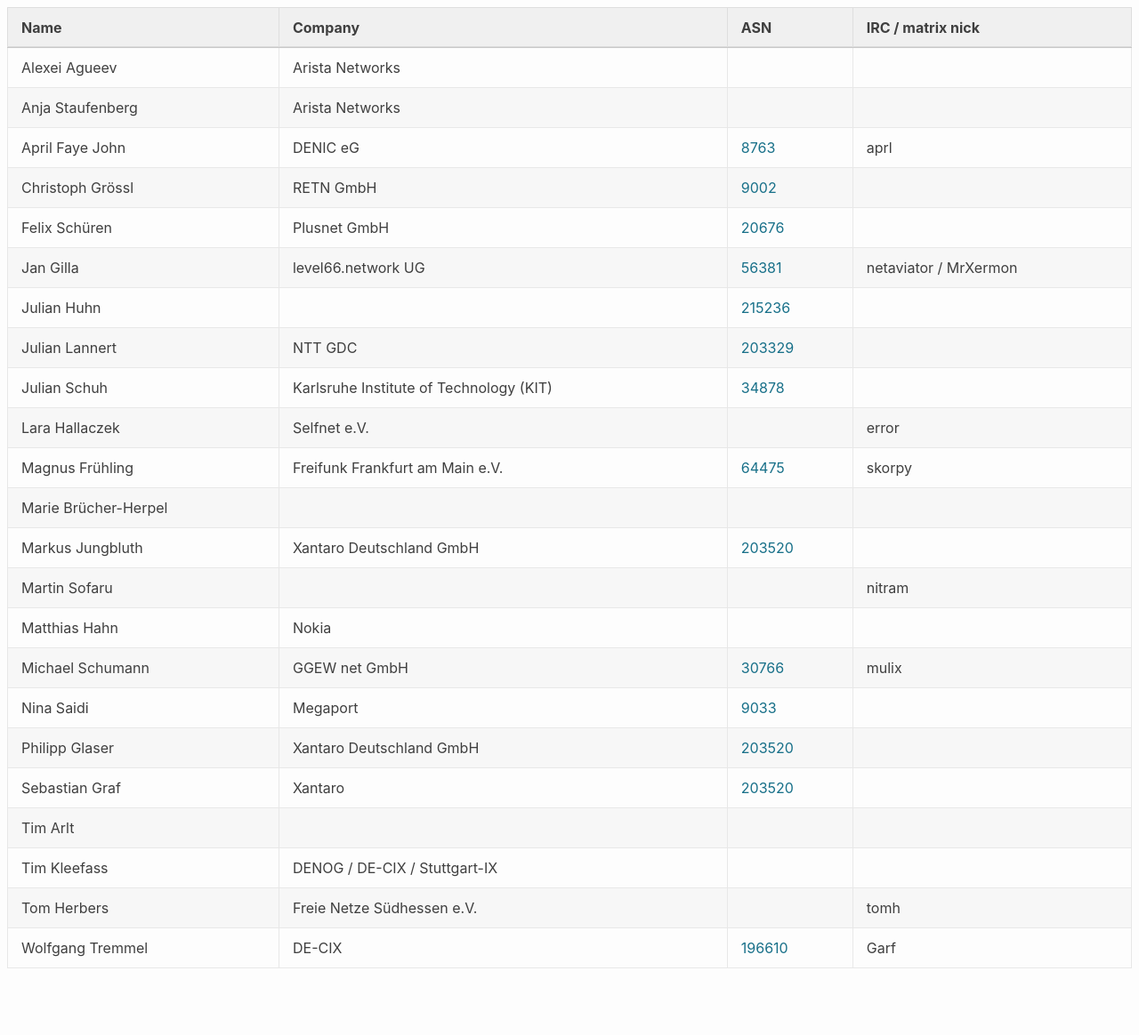
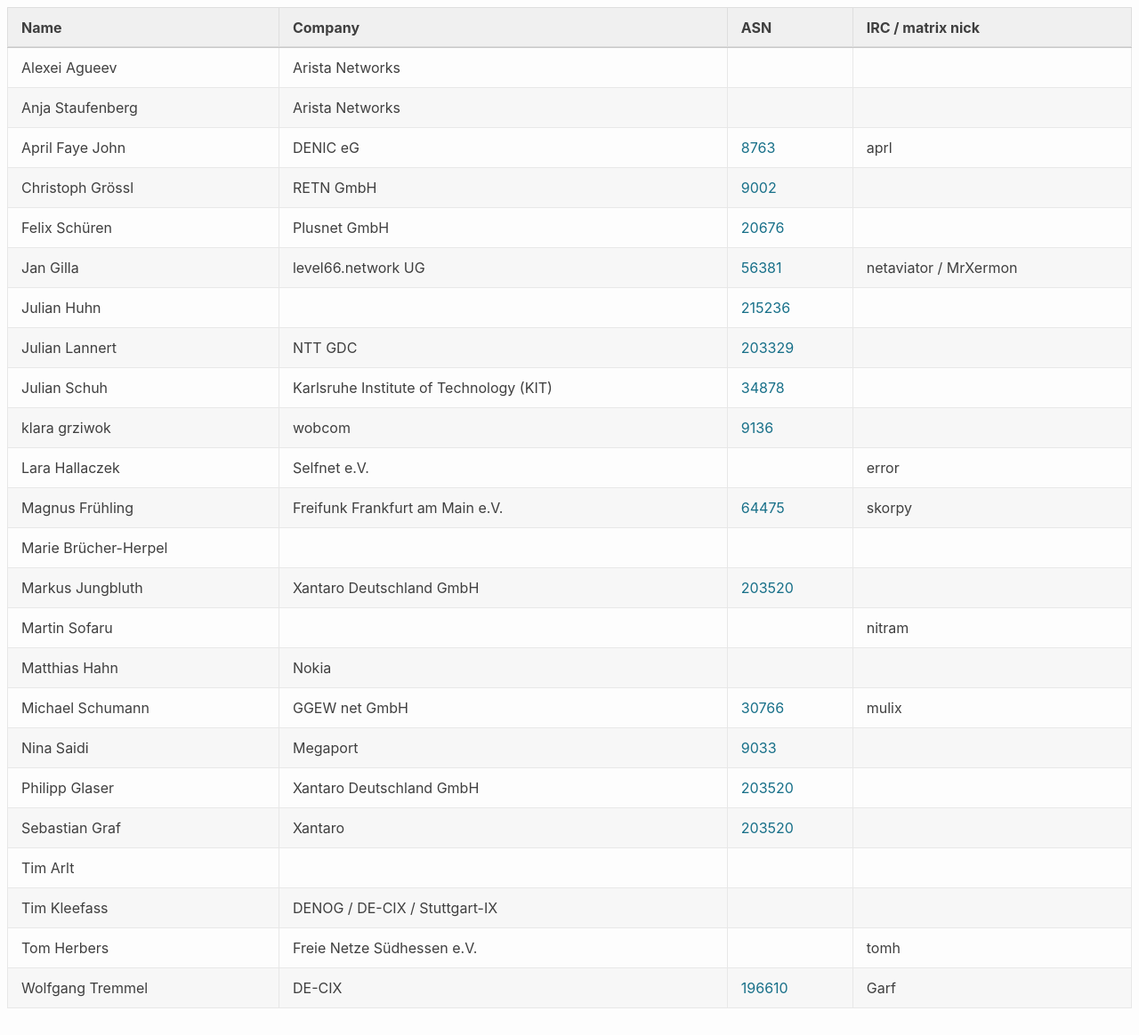
Before and after one commit to denog/pretix-attendeelist, a Jekyll site: the page built from denogmeetup25-01/index.markdown, in a window 1280 px wide and 1164 px high. Shown: the whole window at 89% size. Built offline with Jekyll 4.4.1, drawn with Linux system fonts in a browser that asks for light colours.

Commit message:
Latest data: Wed Jan 22 17:10:30 UTC 2025

```diff
--- a/_data/attendees_denogmeetup25-01.json
+++ b/_data/attendees_denogmeetup25-01.json
@@ -52,6 +52,12 @@
     "company": "Karlsruhe Institute of Technology (KIT)",
     "irc": null,
     "asn": "34878"
+  },
+  {
+    "name": "klara grziwok",
+    "company": "wobcom",
+    "irc": null,
+    "asn": "9136"
   },
   {
     "name": "Lara Hallaczek",
```
